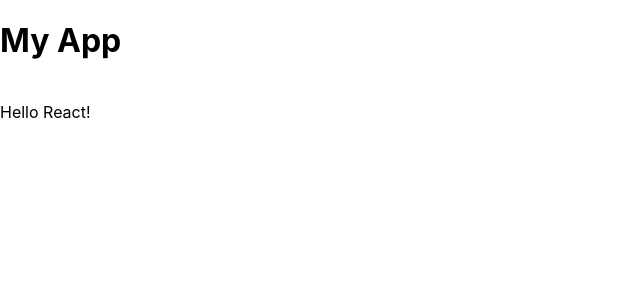
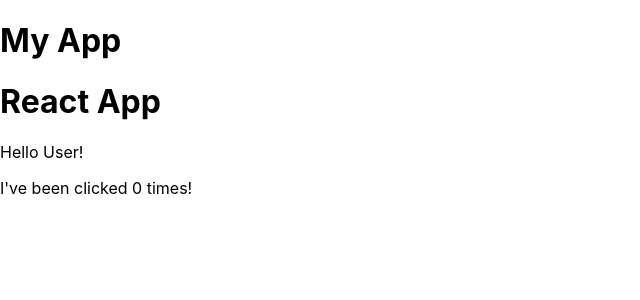
Before and after one commit to clarkngo/react-workshop, a React (Create React App) app: page / in a window 1280 px wide. Shown: the top 300 px of the page, without its empty margins (0-640 px from the left). Built offline with nearby package versions, Linux system fonts and the light colour scheme.

Commit message:
exercise 1.03

```diff
--- a/src/App.js
+++ b/src/App.js
@@ -1,9 +1,29 @@
-import React from 'react';
-const App = props => (
-  <div>
-    <h1>My App</h1>
-    <br />
-    Hello React!
-  </div>
-)
+import React, {Component} from 'react';
+
+const Greeting = props => <p>Hello {props.name}!</p>;
+
+class App extends Component {
+
+  constructor(props) {
+    super(props);
+    this.title = 'React App';
+    this.state = { clickCounter: 0};
+  }
+
+  renderClickcount() {
+    return <p>I've been clicked {this.state.clickCounter} times!</p>
+  }
+
+  render() {
+    return (
+      <div>
+        <h1>My App</h1>
+        <h1>{this.title}</h1>
+        <Greeting name="User" />
+        {this.renderClickcount()}
+      </div>
+    )
+  }
+}
+
 export default App;
```
